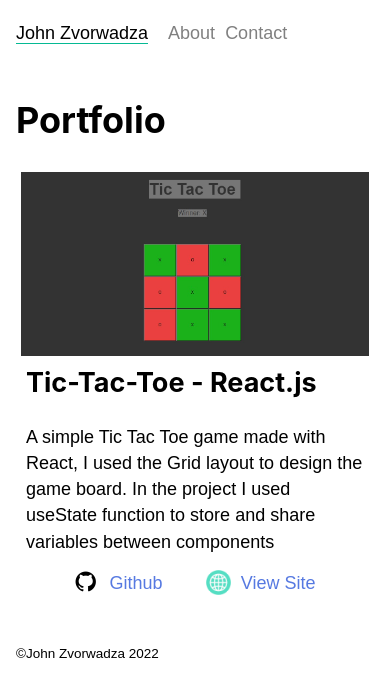
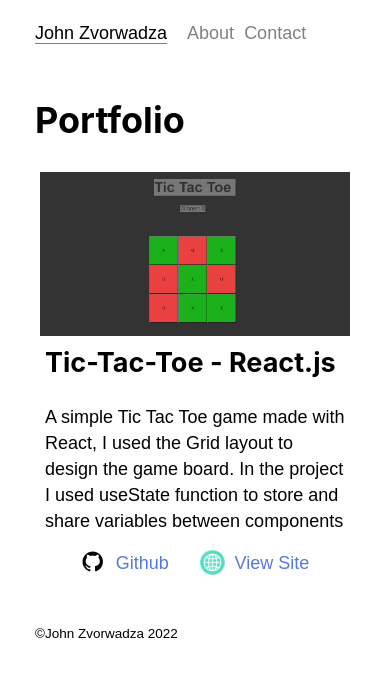
Before and after one commit to johnzvorwadza/react_portfolio, a React (Create React App) app: page / in a window 390 px wide. Shown: the top 696 px of the page. Built offline with nearby package versions, Linux system fonts and the light colour scheme.

Commit message:
improved style.css

```diff
--- a/src/App.css
+++ b/src/App.css
@@ -15,11 +15,14 @@ body{
 }
 
 .App {
+    width: 100%;
  max-width: 1400px;
  margin: auto;
 }
 .container{
-    padding:0px 35px;
+    width: 100%;
+    padding:0 35px;
+    box-sizing: border-box;
 }
 .aboutContainer{
     padding:10px;
@@ -165,7 +168,9 @@ h1, h2 {
         grid-template-columns:1fr;
     }
     .container{
-        padding:0px 16px;
+        padding-left:16;
+        padding-right:16;
+
     }
 
     .formContainer{
```
